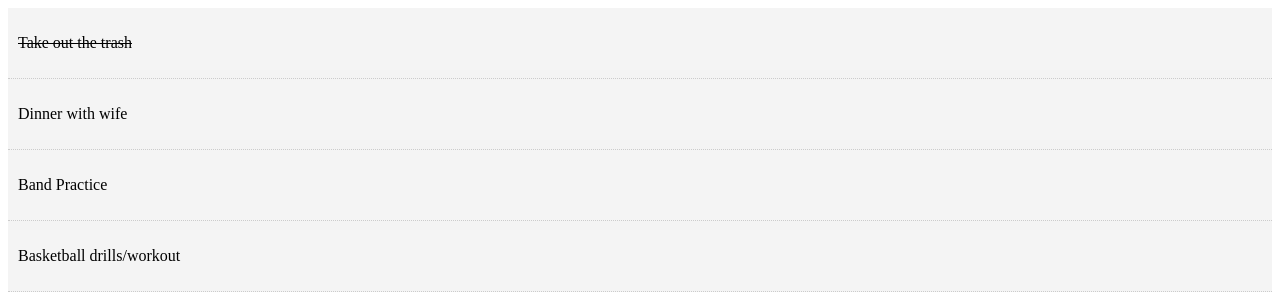
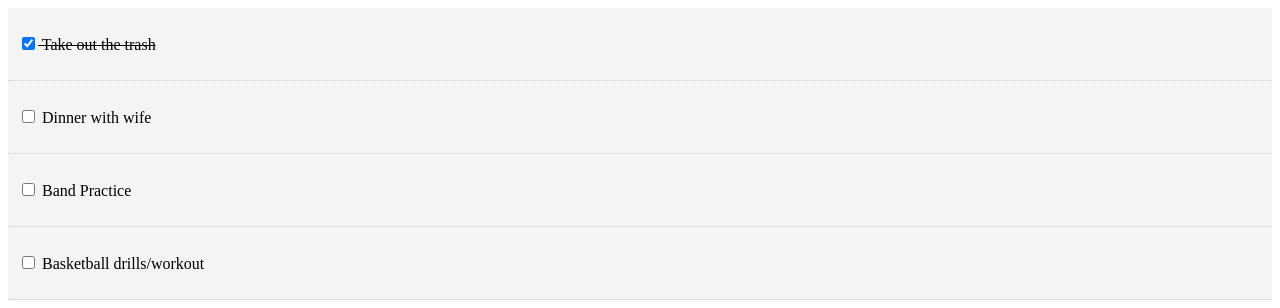
Before and after one commit to karljosebuena/react-crashcourse, a React (Create React App) app: page / in a window 1280 px wide. Shown: the top 308 px of the page. Built offline with nearby package versions, Linux system fonts and the light colour scheme.

Commit message:
Introduction to state drilling from/to parent/child components

```diff
--- a/src/App.js
+++ b/src/App.js
@@ -27,10 +27,21 @@ class App extends Component {
     ]
   }
 
+  // Toggle todo item
+  markComplete = (todoId) => {
+    this.setState({
+      todos: this.state.todos.map(todo => {
+        if (todo.id === todoId) {
+          todo.completed = !todo.completed;
+        }
+        return todo;
+      })
+    })
+  }
   render() {
     return (
       <div className="App">
-        <Todos todos={this.state.todos} />
+        <Todos todos={this.state.todos} markComplete={this.markComplete} />
       </div>
     )
   }
--- a/src/components/TodoItem.js
+++ b/src/components/TodoItem.js
@@ -10,10 +10,23 @@ export class TodoItem extends Component {
         }
     }
 
+    markComplete = (e) => {
+        console.log(e)
+    }
+
     render() {
+        const {
+            id,
+            title,
+            completed
+        } = this.props.todo;
+
         return (
             <div style={this.getStyle()}>
-                <p>{this.props.todo.title}</p>
+                <p>
+                    <input type="checkbox" onChange={this.props.markComplete.bind(this, id)} checked={completed} /> {' '}
+                    {title}
+                </p>
             </div>
         )
     }
--- a/src/components/Todos.js
+++ b/src/components/Todos.js
@@ -5,7 +5,7 @@ import PropTypes from 'prop-types';
 class Todos extends Component {
   render() {
     return this.props.todos.map(todo => (
-      <TodoItem key={todo.id} todo={todo} />
+      <TodoItem key={todo.id} todo={todo} markComplete={this.props.markComplete} />
     ));
   }
 }
```
Also changed, not shown: 1 other file (tests, documents, lock files or other folders).
